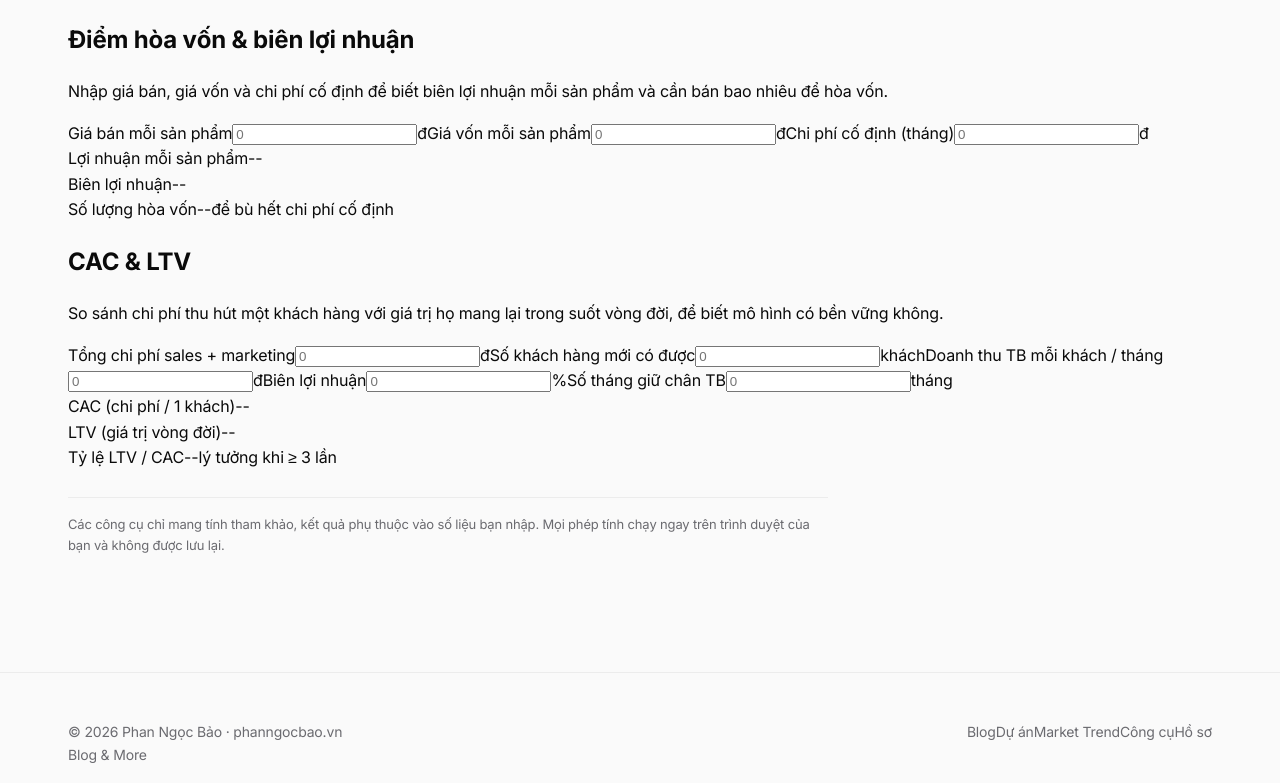
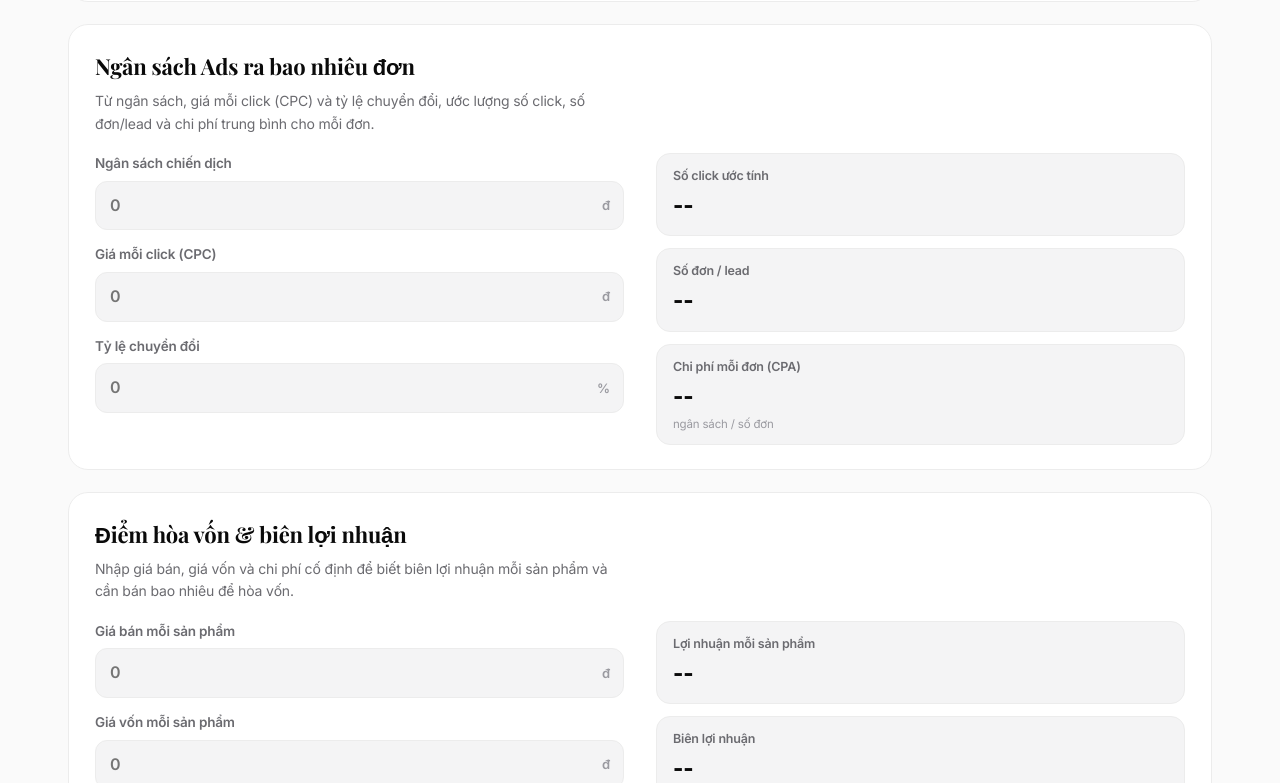
Before and after one commit to baoback/phanngocbao-website, a Next.js app in the folder website/: page /tools in a window 1280 px wide. Shown: the part 837-1620 px from the top of the page. Built offline with nearby package versions, Linux system fonts and the light colour scheme.

Commit message:
Add files via upload

```diff
--- a/website/app/globals.css
+++ b/website/app/globals.css
@@ -774,8 +774,16 @@ img {
   display: flex;
   justify-content: space-between;
   flex-wrap: wrap;
-  gap: 12px;
-}
+  gap: 16px 24px;
+  align-items: center;
+}
+.site-footer .footer-meta { display: flex; flex-direction: column; gap: 4px; }
+.site-footer .footer-links { display: flex; flex-wrap: wrap; gap: 8px 18px; }
+.site-footer .footer-links a {
+  color: var(--text-muted); text-decoration: none; font-weight: 600;
+  transition: color 0.2s var(--ease);
+}
+.site-footer .footer-links a:hover { color: var(--story-accent, var(--text)); }
 
 @media (max-width: 720px) {
   .nav .nav-text {
@@ -2538,3 +2546,56 @@ body.pf-immersive .site-header.scrolled {
 .mk-stock-change.up { color: var(--mk-up); }
 .mk-stock-change.down { color: var(--mk-down); }
 .mk-stock-vol { font-size: 11.5px; color: var(--text-faint); }
+
+/* ===================== Trang Công cụ (/tools) ===================== */
+.tl { --tl-good: #12a150; --tl-bad: #d64545; --tl-warn: #c98a1a; }
+[data-theme='dark'] .tl { --tl-good: #34d17a; --tl-bad: #f0716f; --tl-warn: #e0b357; }
+
+.tl-list { display: flex; flex-direction: column; gap: 22px; }
+.tl-tool {
+  border: 1px solid var(--border); background: var(--surface); border-radius: 20px;
+  padding: 24px 26px; transition: border-color 0.3s var(--ease), box-shadow 0.3s var(--ease);
+}
+.tl-tool:hover { border-color: var(--story-accent); box-shadow: var(--shadow); }
+.tl-tool-head { margin-bottom: 18px; }
+.tl-tool-title { font-family: var(--font-serif), var(--font); font-weight: 700; font-size: 22px; color: var(--text); margin: 0 0 6px; }
+.tl-tool-note { font-size: 14px; line-height: 1.6; color: var(--text-muted); margin: 0; max-width: 60ch; }
+
+.tl-grid { display: grid; grid-template-columns: 1fr 1fr; gap: 22px 32px; align-items: start; }
+.tl-inputs { display: flex; flex-direction: column; gap: 14px; }
+.tl-results { display: flex; flex-direction: column; gap: 12px; }
+
+.tl-field { display: flex; flex-direction: column; gap: 6px; }
+.tl-field-label { font-size: 13.5px; font-weight: 600; color: var(--text-muted); }
+.tl-input-wrap { position: relative; display: flex; align-items: center; }
+.tl-input-wrap input {
+  width: 100%; font: inherit; font-size: 16px; font-weight: 600; color: var(--text);
+  background: var(--surface-2); border: 1px solid var(--border); border-radius: 12px;
+  padding: 11px 52px 11px 14px; outline: none; transition: border-color 0.2s var(--ease);
+  -moz-appearance: textfield;
+}
+.tl-input-wrap input::-webkit-outer-spin-button,
+.tl-input-wrap input::-webkit-inner-spin-button { -webkit-appearance: none; margin: 0; }
+.tl-input-wrap input:focus { border-color: var(--story-accent); }
+.tl-suffix {
+  position: absolute; right: 14px; font-size: 13px; font-weight: 600; color: var(--text-faint);
+  pointer-events: none;
+}
+
+.tl-stat {
+  border: 1px solid var(--border); border-radius: 14px; background: var(--surface-2);
+  padding: 12px 16px; display: flex; flex-direction: column; gap: 2px;
+}
+.tl-stat-label { font-size: 12.5px; font-weight: 600; color: var(--text-muted); }
+.tl-stat-value { font-family: var(--font); font-weight: 800; font-size: 22px; letter-spacing: -0.01em; color: var(--text); }
+.tl-stat-hint { font-size: 11.5px; color: var(--text-faint); line-height: 1.4; }
+.tl-stat.good .tl-stat-value { color: var(--tl-good); }
+.tl-stat.bad .tl-stat-value { color: var(--tl-bad); }
+.tl-stat.warn .tl-stat-value { color: var(--tl-warn); }
+
+.tl-empty { color: var(--text-muted); }
+
+@media (max-width: 640px) {
+  .tl-tool { padding: 20px 18px; }
+  .tl-grid { grid-template-columns: 1fr; gap: 18px; }
+}
--- a/website/app/layout.jsx
+++ b/website/app/layout.jsx
@@ -58,10 +58,11 @@ export default function RootLayout({ children }) {
           navProjects={s.navProjects}
           navAbout={s.navAbout}
           navMarket={s.navMarket}
+          navTools={s.navTools}
           searchPlaceholder={s.searchPlaceholder}
         />
         <main>{children}</main>
-        <Footer note={s.footerNote} brandName={s.brandName} />
+        <Footer note={s.footerNote} brandName={s.brandName} navAbout={s.navAbout} />
         <ScrollReveal />
         <GoogleAnalytics gaId={s.gaId} />
       </body>
```
